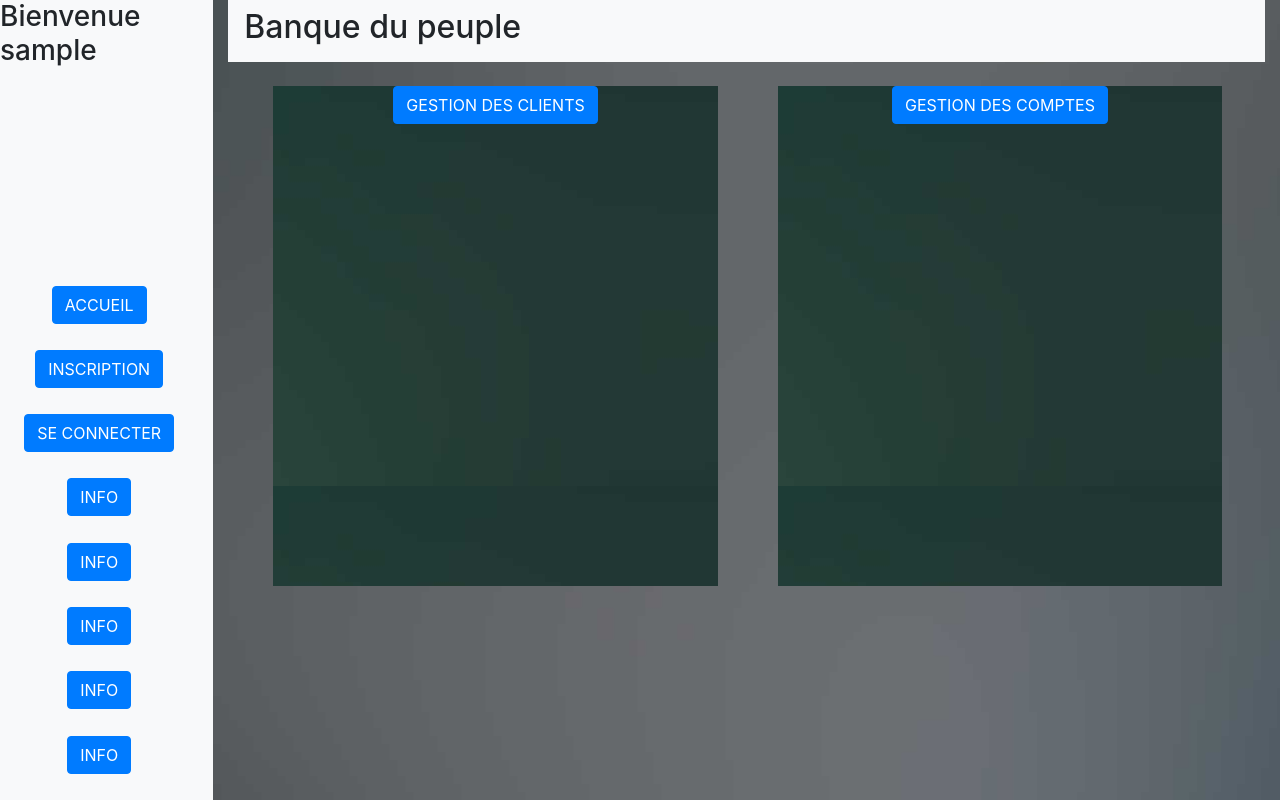
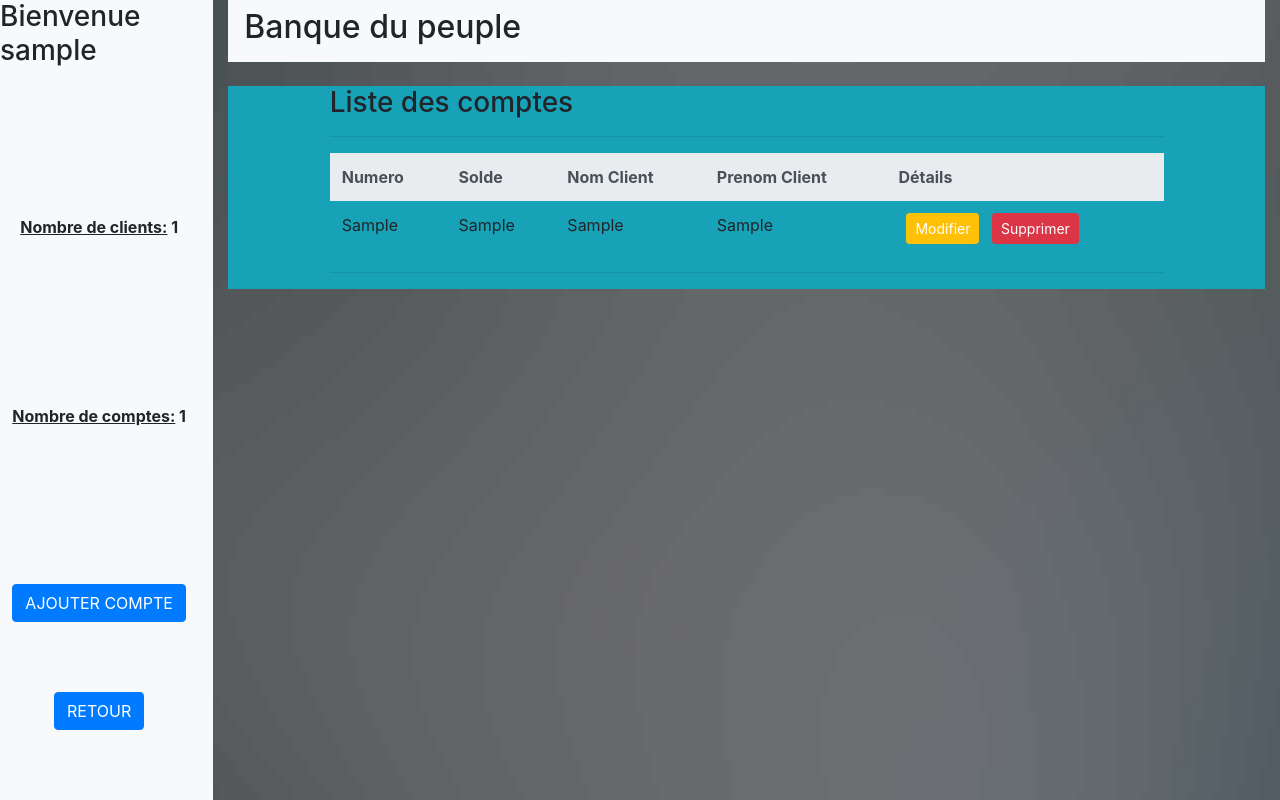
Before and after one commit to ManuSquall/banqueDuPeuple, a PHP site: page /view/comptes.php in a window 1280 px wide. Run offline with PHP 8.4, Linux system fonts and the light colour scheme; the visitor is signed in with stand-in values (Sample User, id 1); tables that the repository leaves empty or names only in its code hold one stand-in row (values such as "Sample post").

Commit message:
finalisation de la gestion des comptes: generation du numero de compte pas assez efficace, bouton compte pour la gestion des clients pas encore implémenté

```diff
--- a/model/admin_db.php
+++ b/model/admin_db.php
@@ -1,5 +1,6 @@
 <?php
 require_once 'db.php';
+require_once 'compte_db.php';
 
 function admin_connect($login, $mdp){
 
@@ -24,4 +25,9 @@ function nbr_compte(){
     return $db->query($sql)->fetch();
 }
 
+function generer_num_cpt(){
+
+   return $numero = 'CT-'.date("dmY",time()).'-'.(nbr_compte()[0]+1);
+}
+
 ?>
--- a/model/client_db.php
+++ b/model/client_db.php
@@ -21,6 +21,30 @@ function addclient($nom, $prenom, $adresse, $numero){
 
 }
 
+function getclientbyid($id){
+
+    global $db;
+
+    $sql= "select * from client where id_client = ".$id;
+    return $db->query($sql)->fetch();
+
+}
+
+function updateclient($id, $nom, $prenom, $adresse, $numero){
+    global $db;
+
+    $sql= "update client set nom_client='".$nom."', prenom_client='".$prenom."', adresse_client='".$adresse."', numero_client='".$numero."' where id_client=".$id.";";
+    return $db->prepare($sql)->execute();
+
+}
+
+function del_client($id){
+
+    global $db;
+
+    $sql= "delete from client where id_client=".$id.";";
+    return $db->prepare($sql)->execute();
+}
 
 
 ?>
--- a/model/compte_db.php
+++ b/model/compte_db.php
@@ -1,5 +1,54 @@
 <?php
 require_once 'db.php';
+require_once 'client_db.php';
 
 
+
+
+function getcomptes(){
+
+    global $db;
+
+    $sql = "select * from compte";
+    return $db->query($sql)->fetchAll();
+
+}
+
+
+function addcompte($numero, $solde, $id){
+
+    global $db;
+
+    $sql= "insert into compte values(NULL,'".$numero."','".$solde."','".$id."') ";
+    return $db->prepare($sql)->execute();
+
+}
+
+
+function getcomptebyid($id){
+
+    global $db;
+
+    $sql= "select * from compte where id_compte = ".$id;
+    return $db->query($sql)->fetch();
+
+}
+
+
+function updatecompte($id, $solde, $id_client){
+    global $db;
+
+    $sql= "update compte set solde_compte='".$solde."', id_client='".$id_client."' where id_compte=".$id.";";
+    return $db->prepare($sql)->execute();
+
+}
+
+function del_compte($id){
+
+    global $db;
+
+    $sql= "delete from compte where id_compte=".$id.";";
+    return $db->prepare($sql)->execute();
+}
+//*/
 ?>
--- a/view/accueil.php
+++ b/view/accueil.php
@@ -51,7 +51,7 @@ require_once "../model/admin_db.php";
                         <a href="client.php" class="btn btn-primary ">GESTION DES CLIENTS</a>
                     </div>
                     <div class="panel col-md-5 col-sm-5 col-lg-5 bg-info main">
-                    <a href="#" class="btn btn-primary"> GESTION DES COMPTES</a>
+                    <a href="comptes.php" class="btn btn-primary"> GESTION DES COMPTES</a>
                     </div>
                 </div>
 
--- a/view/client.php
+++ b/view/client.php
@@ -89,9 +89,9 @@ $liste_client=getclients();
                                 <td> <?=$c['adresse_client']?> </td>
                                 <td> <?=$c['numero_client']?> </td>
                                 <td>
-                                    <a href="#?idEdit=<?=$c['id']?>" class="btn btn-sm btn-success text-white squall"><i class="fa fa-edit"></i>Compte(s)</a>
-                                    <a href="#?idSup=<?=$c['id']?>" class="btn btn-sm btn-warning text-white ml-2"><i class="fa fa-trash"></i>Modifier</a>
-                                    <a href="#?idSup=<?=$c['id']?>" class="btn btn-sm btn-danger text-white ml-2"><i class="fa fa-trash"></i>Supprimer</a>
+                                    <a href="#?idModif=<?=$c['id_client']?>" class="btn btn-sm btn-success text-white squall"><i class="fa fa-edit"></i>Compte(s)</a>
+                                    <a href="edit_client.php?idEdit=<?=$c['id_client']?>" class="btn btn-sm btn-warning text-white ml-2"><i class="fa fa-trash"></i>Modifier</a>
+                                    <a href="../controller/ctrl_client.php?idSup=<?=$c['id_client']?>" class="btn btn-sm btn-danger text-white ml-2"><i class="fa fa-trash"></i>Supprimer</a>
                                 </td>
                             </tr>
                             <?php } ?>
--- a/view/comptes.php
+++ b/view/comptes.php
@@ -3,6 +3,16 @@
 
 <?php
 session_start();
+
+require_once "../model/compte_db.php";
+require_once "../model/admin_db.php";
+require_once "../model/client_db.php";
+
+
+$liste_compte=getcomptes();
+
+
+
 ?>
 
 <head>
@@ -23,15 +33,17 @@ session_start();
             <nav class="col-md-2 col-sm-2 col-lg-2 nav bg-light justify-content-center">
 
                 <h3>Bienvenue <?=$_SESSION['login']?></h3>
+                <br>
+                    <p> <b><u> Nombre de clients:</u> <?=nbr_client()[0]?></b></p>
+                <br>
+                <br>
+                    <p><b><u>Nombre de comptes:</u> <?=nbr_compte()[0]?></b></p>
+                <br>
                 <ul class="navbar-nav nav-justified">
-                    <li class="nav-item"><a href="#" class="btn btn-primary">ACCUEIL</a></li>
-                    <li class="nav-item"><a href="#" class="btn btn-primary">INSCRIPTION</a></li>
-                    <li class="nav-item"><a href="#" class="btn btn-primary">SE CONNECTER</a></li>
-                    <li class="nav-item"><a href="#" class="btn btn-primary">INFO</a></li>
-                    <li class="nav-item"><a href="#" class="btn btn-primary">INFO</a></li>
-                    <li class="nav-item"><a href="#" class="btn btn-primary">INFO</a></li>
-                    <li class="nav-item"><a href="#" class="btn btn-primary">INFO</a></li>
-                    <li class="nav-item"><a href="#" class="btn btn-primary">INFO</a></li>
+
+                    <li class="nav-item"><a href="ad_compte.php" class="btn btn-primary">AJOUTER COMPTE</a></li>
+                    <li class="nav-item"><a href="accueil.php" class="btn btn-primary">RETOUR</a></li>
+
                 </ul>
             </nav>
 
@@ -42,14 +54,67 @@ session_start();
 
                 </nav>
                 <br>
-                <div class="row main">
-                    <div class="panel col-md-5 col-sm-5 col-lg-5 bg-info main">
-                        <a href="#" class="btn btn-primary ">GESTION DES CLIENTS</a>
-                    </div>
-                    <div class="panel col-md-5 col-sm-5 col-lg-5 bg-info main">
-                    <a href="#" class="btn btn-primary"> GESTION DES COMPTES</a>
-                    </div>
+                <!-- ####################################################### -->
+
+                <div class="container bg-info">
+            <div class="row">
+                <div class="col-md-10 offset-md-1">
+
+                    <h3>Liste des comptes </h3>
+                    <hr>
+                    <!-- ############################# -->
+
+
+                    <table class="table table-borderless">
+                        <thead class="thead-light">
+                            <th>Numero</th>
+                            <th>Solde</th>
+                            <th>Nom Client</th>
+                            <th>Prenom Client</th>
+                            <th>Détails</th>
+                        </thead>
+                        <tbody>
+
+                        <!-- A afficher si aucun compte n'a été créé -->
+                        <?php if(count($liste_compte)==0) { ?>
+                            <tr>
+                                <td class="font-italic text-center" colspan="5">
+                                    Aucun compte n'a été créé!
+                                </td>
+                            </tr>
+                            <?php } ?>
+
+
+                            <?php foreach ($liste_compte as $c) { ?>
+                                <tr>
+                                <td> <?=$c['num_compte']?> </td>
+                                <td> <?=$c['solde_compte']?> </td>
+                                <td> <?=(getclientbyid($c['id_client']))[1]?> </td>
+                                <td> <?=(getclientbyid($c['id_client']))[2]?> </td>
+                                <td>
+                                    <a href="edit_compte.php?idEdit=<?=$c['id_compte']?>" class="btn btn-sm btn-warning text-white ml-2"><i class="fa fa-trash"></i>Modifier</a>
+                                    <a href="../controller/ctrl_compte.php?idSup=<?=$c['id_compte']?>" class="btn btn-sm btn-danger text-white ml-2"><i class="fa fa-trash"></i>Supprimer</a>
+                                </td>
+                            </tr>
+                            <?php } ?>
+
+                        </tbody>
+                    </table>
+
+                    <hr>
+
+
+
+
+
+                    <!-- ############################# -->
+
                 </div>
+            </div>
+        </div>
+
+
+                <!-- ####################################################### -->
 
             </div>
 
```
Also changed, not shown: controller/ctrl_client.php (added, +44 -0 lines), controller/ctrl_compte.php (added, +41 -0 lines), controller/save_client.php (deleted, +0 -19 lines), view/ad_compte.php (added, +132 -0 lines), view/edit_client.php (renamed from view/ad_client.php, +15 -7 lines), view/edit_compte.php (added, +145 -0 lines).
